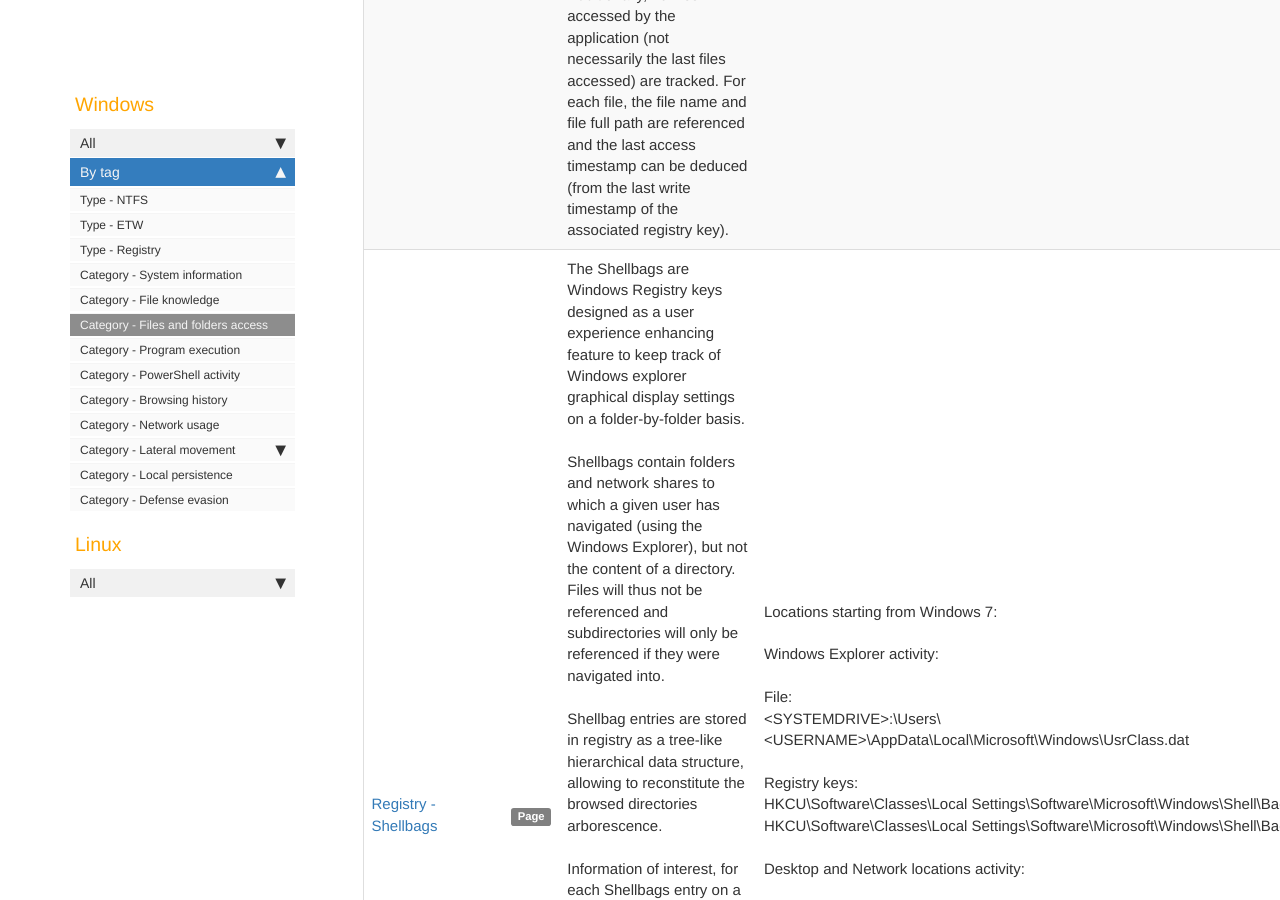
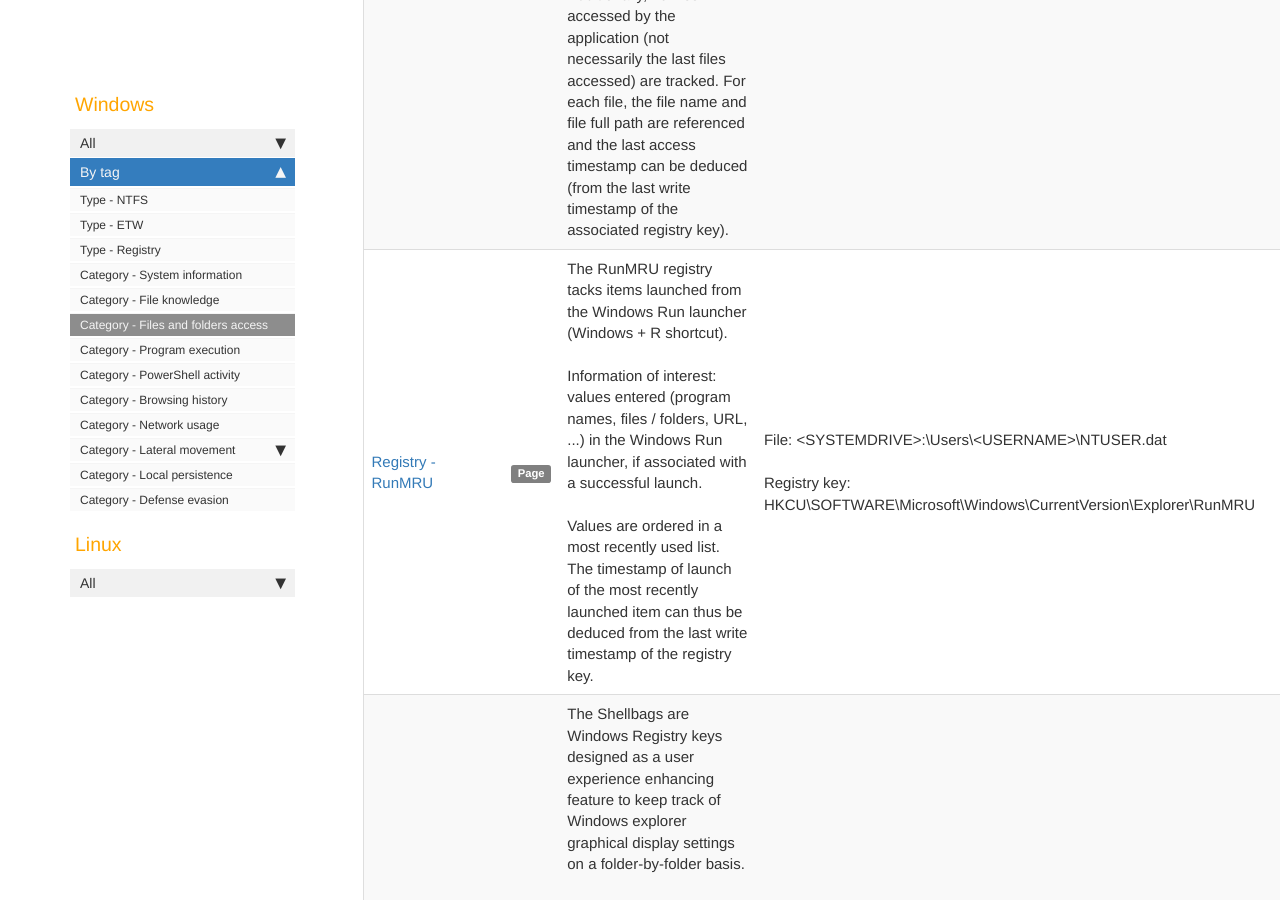
Before and after one commit to Qazeer/artefacts.help, a Jekyll site: the page built from pages/tags/tag_windows_files_and_folders_access.md, in a window 1280 px wide and 900 px high, scrolled down 1865 px. Built offline with Jekyll 4.4.1, drawn with Linux system fonts in a browser that asks for light colours; our own code applies the rules of GitHub Pages for plain Markdown files; comment, search, counter and statistics services are not loaded.

Commit message:
[Artefact] RunMRU - init

```diff
--- a/_data/sidebars/sidebar.yml
+++ b/_data/sidebars/sidebar.yml
@@ -188,6 +188,10 @@ entries:
         url: /windows_registry_recentapps.html
         output: web
 
+      - title: RunMRU
+        url: /windows_registry_runmru.html
+        output: web
+
       - title: Shellbags
         url: /windows_registry_shellbags.html
         output: web
--- /dev/null
+++ b/pages/windows/registry_runmru.md
@@ -0,0 +1,41 @@
+---
+title: Registry - RunMRU
+summary: 'The RunMRU registry tacks items launched from the Windows Run launcher (Windows + R shortcut).\n\nInformation of interest: values entered (program names, files / folders, URL, ...) in the Windows Run launcher, if associated with a successful launch.\n\nValues are ordered in a most recently used list. The timestamp of launch of the most recently launched item can thus be deduced from the last write timestamp of the registry key.'
+keywords: 'RunMRU, MRUList'
+tags:
+  - windows_program_execution
+  - windows_files_and_folders_access
+  - windows_registry
+location: 'File: <SYSTEMDRIVE>:\Users\<USERNAME>\NTUSER.dat\n\nRegistry key:\nHKCU\SOFTWARE\Microsoft\Windows\CurrentVersion\Explorer\RunMRU'
+last_updated: 2024-01-07
+sidebar: sidebar
+permalink: windows_registry_runmru.html
+folder: windows
+---
+
+### Overview
+
+The `RunMRU` registry key tacks items (program, files / folders, `URL`, ...)
+launched from the `Windows Run` launcher (Windows + R shortcut) in a most
+recently used list.
+
+Entries are added / updated in near real-time.
+
+### Information of interest
+
+Each entry successfully launched trough the `Windows Run` launcher is stored in
+a dedicated value under the `Explorer\RunMRU` key. Entry that were not found
+by the operating system (error "Windows cannot find [...]") are not added in
+the `RunMRU` registry key.
+
+The values are ordered in a `Most recently used (MRU)` list, specified in the
+`MRUList` value. Example: `MRUList` equals to `ba` means that the entry tagged
+as `b` was launched last / the most recently, preceded by the entry tagged as
+`a`.
+
+The last write timestamp of the key indicates the timestamp of the most
+recently launched item.
+
+### References
+
+  - [Magnet Forensics - What is MRU (Most Recently Used)?](https://www.magnetforensics.com/blog/what-is-mru-most-recently-used/)
```
